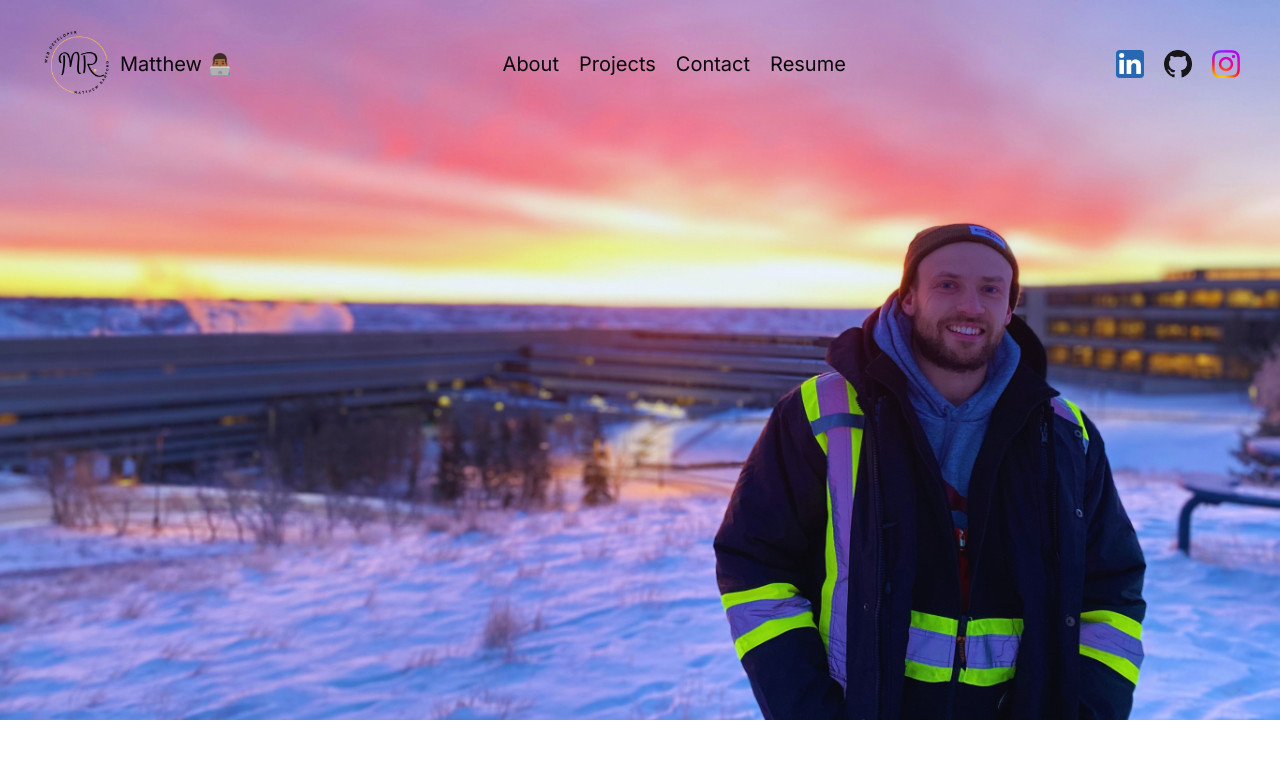
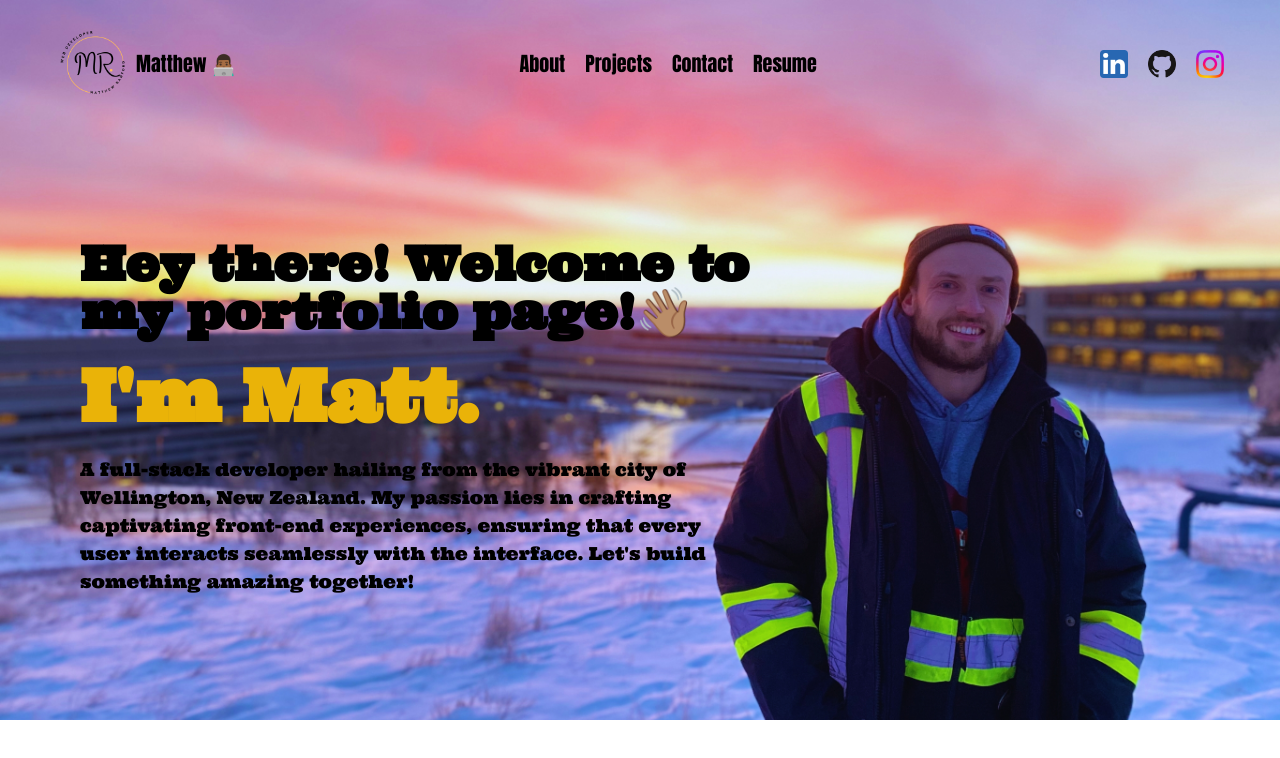
Before and after one commit to matthew-ranford/new-portfolio, a Next.js app: page / in a window 1280 px wide. Shown: the top 758 px of the page. Built offline with nearby package versions, Linux system fonts and the light colour scheme.

Commit message:
Updated Hero component with background image, tailwind classes, added font file and added fonts

```diff
--- a/app/components/Hero.tsx
+++ b/app/components/Hero.tsx
@@ -3,9 +3,31 @@ import Image from 'next/image'
 export default function Hero() {
   return (
     <>
-      <main>
-        <Image src="/portfolio-hero.jpg" width={2732} height={1536} alt="" />
-      </main>
+      <div className="relative">
+        <Image
+          src="/portfolio-hero.jpg"
+          width={2732}
+          height={1536}
+          alt="Photo of me in Canada with sunset in the background"
+        />
+        <section className="absolute inset-0 md:max-w-2xl 2xl:max-w-4xl mx-20 2xl:mx-52 pt-20 lg:pt-8 2xl:pt-56 mt-52 2xl:mt-60">
+          <div className="flex lg:flex-row">
+            <div className="space-y-6 2xl:space-y-12 text-left ">
+              <h1 className="text-4xl lg:text-5xl 2xl:text-7xl font-bold text-black">
+                Hey there! Welcome to my portfolio page!👋🏽 <br />
+                <div className="text-5xl lg:text-7xl 2xl:text-9xl pt-6 2xl:pt-10 text-center sm:text-left text-yellow-500">
+                  {"I'm Matt."}
+                </div>
+              </h1>
+              <p className="w-96 md:w-auto text-lg text-black pb-4">
+                {
+                  "A full-stack developer hailing from the vibrant city of Wellington, New Zealand. My passion lies in crafting captivating front-end experiences, ensuring that every user interacts seamlessly with the interface. Let's build something amazing together!"
+                }
+              </p>
+            </div>
+          </div>
+        </section>
+      </div>
     </>
   )
 }
--- a/app/components/Navbar.tsx
+++ b/app/components/Navbar.tsx
@@ -50,7 +50,7 @@ export default function Navbar() {
 
   return (
     <>
-      <nav className="md:flex md:justify-between md:items-center navbar-container">
+      <nav className="md:flex md:justify-between md:items-center navbar-container text-black">
         <div className="flex justify-between items-center">
           <span className="text-xl flex items-center">
             <Image
@@ -85,7 +85,7 @@ export default function Navbar() {
             <Link href={link.href} key={index}>
               <li
                 style={{ listStyle: 'none' }}
-                className="my-4 md:my-0 hover:text-cyan-600 hover:scale-105"
+                className="my-4 md:my-0 hover:text-yellow-500 hover:scale-105"
               >
                 {link.text}
               </li>
--- a/app/globals.css
+++ b/app/globals.css
@@ -79,8 +79,8 @@
 .navbar-container {
   position: absolute;
   padding: 1.5rem;
-  padding-inline-start: 2.5rem;
-  padding-inline-end: 2.5rem;
+  padding-inline-start: 3.5rem;
+  padding-inline-end: 3.5rem;
   top: 0;
   left: 0;
   right: 0;
--- a/app/layout.tsx
+++ b/app/layout.tsx
@@ -1,10 +1,8 @@
 import type { Metadata } from 'next'
-import { Inter } from 'next/font/google'
 import './globals.css'
+import { anton } from '@/fonts'
 import '../node_modules/hamburgers/dist/hamburgers.css'
 import { ThemeProvider } from '@/components/theme-provider'
-
-const inter = Inter({ subsets: ['latin'] }) //Change font if i want to
 
 export const metadata: Metadata = {
   title: 'Create Next App',
@@ -18,7 +16,7 @@ export default function RootLayout({
 }>) {
   return (
     <html lang="en" suppressHydrationWarning>
-      <body className={inter.className}>
+      <body className={anton.className}>
         <ThemeProvider
           attribute="class"
           defaultTheme="system" //Can change to dark etc.
--- a/app/page.tsx
+++ b/app/page.tsx
@@ -2,17 +2,15 @@ import React from 'react'
 import Navbar from './components/Navbar'
 import Hero from './components/Hero'
 
+import { ultra } from '@/fonts'
+
 export default function page() {
   return (
     <>
-      {/* // <div className="min-h-screen bg-white text-black p-5"> */}
-
-      {/* <div className="max-w-7xl mx-auto"> */}
       <Navbar />
-      {/* </div> */}
-      <Hero />
-
-      {/* </div> */}
+      <div className={ultra.className}>
+        <Hero />
+      </div>
     </>
   )
 }
--- /dev/null
+++ b/fonts.ts
@@ -0,0 +1,23 @@
+import {
+  Inter,
+  Anton,
+  Space_Grotesk,
+  Alfa_Slab_One,
+  Bungee,
+  Ultra,
+} from 'next/font/google'
+
+export const inter = Inter({ subsets: ['latin'] })
+
+export const spaceGrotesk = Space_Grotesk({ subsets: ['latin'] })
+
+export const alfaSlabOne = Alfa_Slab_One({
+  subsets: ['latin'],
+  weight: ['400'],
+})
+
+export const bungee = Bungee({ subsets: ['latin'], weight: ['400'] })
+
+export const ultra = Ultra({ subsets: ['latin'], weight: ['400'] })
+
+export const anton = Anton({ subsets: ['latin'], weight: ['400'] })
```
Also changed, not shown: tailwind.config.ts (+37 -37 lines), public/portfolio-hero.jpg.
